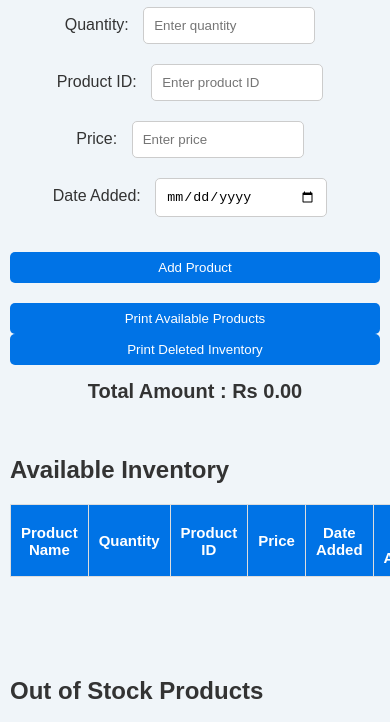
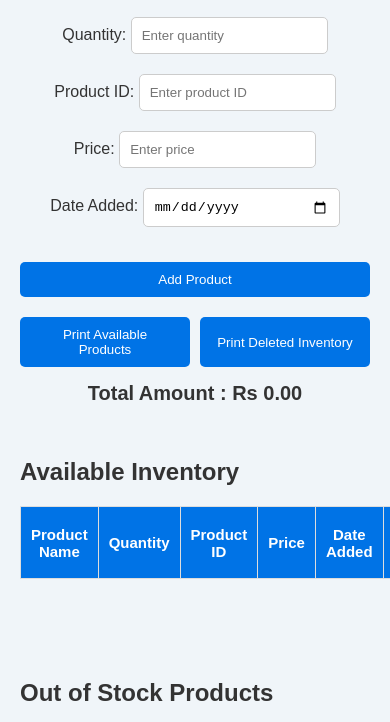
Before and after one commit to VAggarwal97/Frontend-Inventory-Management, a plain HTML site: page index.html in a window 390 px wide. Shown: the part 158-880 px from the top of the page. Drawn offline with Linux system fonts and the light colour scheme.

Commit message:
Update styles.css

```diff
--- a/styles.css
+++ b/styles.css
@@ -1,24 +1,36 @@
 body {
   font-family: Arial, sans-serif;
-  background-color: #fff; /* White background */
+  background-color: #fff;
   margin: 0;
   padding: 0;
-  color: #333; /* Text color */
+  color: #333;
 }
 
 .container {
   max-width: 800px;
   margin: 0 auto;
-  background-color: #f0f5f9; /* Light blue background */
+  background-color: #f0f5f9;
   padding: 50px;
   box-shadow: 0 0 10px rgba(0, 0, 0, 0.1);
   border-radius: 10px;
 }
 
+.printbtn {
+  display: flex;
+}
+
+.pbtn1 {
+  margin-right: 10px;
+}
+
+.pbtn2 {
+  margin-left: 10px;
+}
+
 h1 {
   text-align: center;
   margin: 0px;
-  color: #0073e6; /* Blue heading color */
+  color: #0073e6;
   font-size: 30px;
   font-weight: 900;
 }
@@ -36,18 +48,19 @@ form button {
   width: 100%;
 }
 
+/* Adjust input field width for responsiveness */
 input[type="text"],
 input[type="number"],
 input[type="date"] {
   padding: 10px;
   border: 1px solid #ccc;
   border-radius: 5px;
-  width: 150px;
-  margin: 10px;
+  width: 100%; /* Change width to 100% for full-width responsiveness */
+  margin: 10px 0; /* Adjust margin for spacing */
 }
 
 button {
-  background-color: #0073e6; /* Blue button background color */
+  background-color: #0073e6;
   color: white;
   border: none;
   padding: 10px 20px;
@@ -58,7 +71,7 @@ button {
 }
 
 button:hover {
-  background-color: #005bb8; /* Darker blue on hover */
+  background-color: #005bb8;
 }
 
 table {
@@ -77,7 +90,7 @@ td {
 }
 
 th {
-  background-color: #0073e6; /* Blue table header background */
+  background-color: #0073e6;
   color: white;
 }
 
@@ -141,23 +154,34 @@ tr.zero-quantity {
 /* Responsive Design */
 @media (max-width: 768px) {
   .container {
-    padding: 10px;
+    padding: 20px; /* Adjust padding for better spacing */
   }
 
   form label,
   form input,
   form button {
-    margin: 5px auto;
+    margin: 10px auto; /* Adjust margin for better spacing */
+  }
+
+  input[type="text"],
+  input[type="number"],
+  input[type="date"] {
+    padding: 10px;
+    border: 1px solid #ccc;
+    border-radius: 5px;
+    width: 50%;
+    margin: 10px 0;
   }
 
   button {
-    padding: 8px 15px;
+    padding: 10px 15px; /* Adjust padding for better spacing */
   }
 
   table {
     font-size: 14px;
   }
 }
+
 .stockout {
   margin-top: 100px;
 }
```
